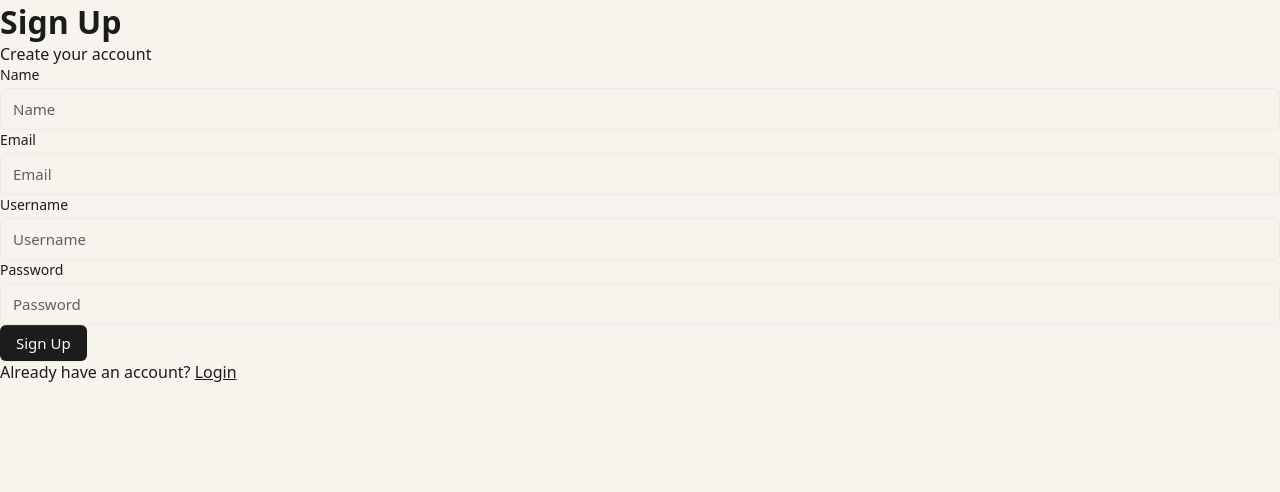
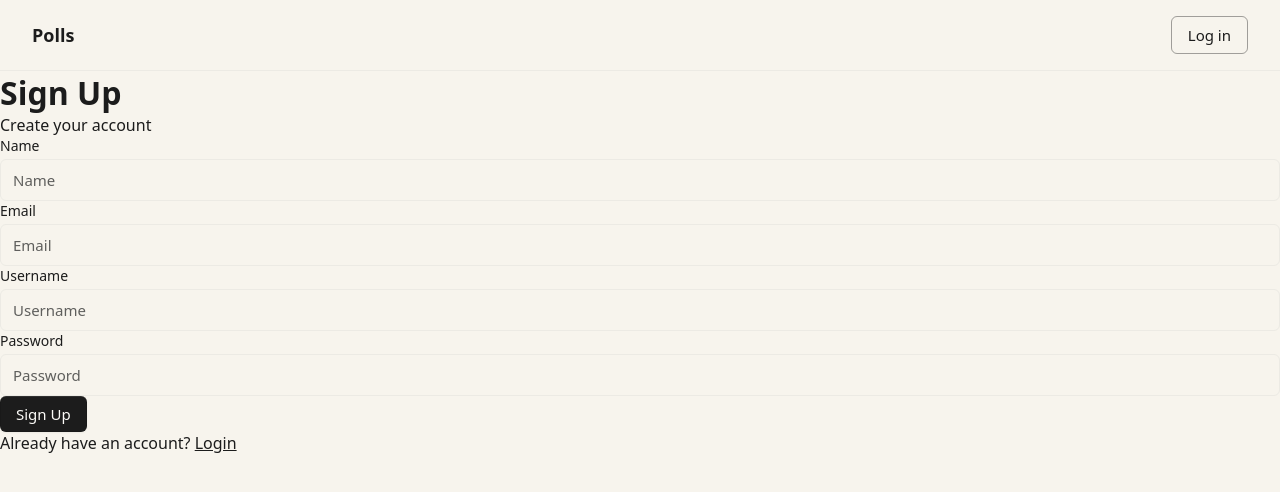
Before and after one commit to AaronFan5/CS35L-Project, a website: page public/signup.html in a window 1280 px wide. Drawn offline with nearby package versions, Linux system fonts and the light colour scheme.

Commit message:
Signup page desing changed

```diff
--- a/public/signup.html
+++ b/public/signup.html
@@ -3,13 +3,19 @@
 <head>
   <meta charset="utf-8" />
   <meta name="viewport" content="width=device-width, initial-scale=1" />
-  <title>Sign Up</title>
+  <title>Sign up</title>
   <link rel="stylesheet" href="/styles.css" />
   <script crossorigin src="https://unpkg.com/react@18/umd/react.development.js"></script>
   <script crossorigin src="https://unpkg.com/react-dom@18/umd/react-dom.development.js"></script>
   <script src="https://unpkg.com/@babel/standalone/babel.min.js"></script>
 </head>
 <body data-page-type="signup">
+  <nav>
+    <a href="/" class="nav-brand">Polls</a>
+    <div class="nav-actions">
+      <a href="/auth/login" class="btn btn-ghost">Log in</a>
+    </div>
+  </nav>
   <div id="root"></div>
   <script type="text/babel" src="/js/auth.js"></script>
 </body>
```
